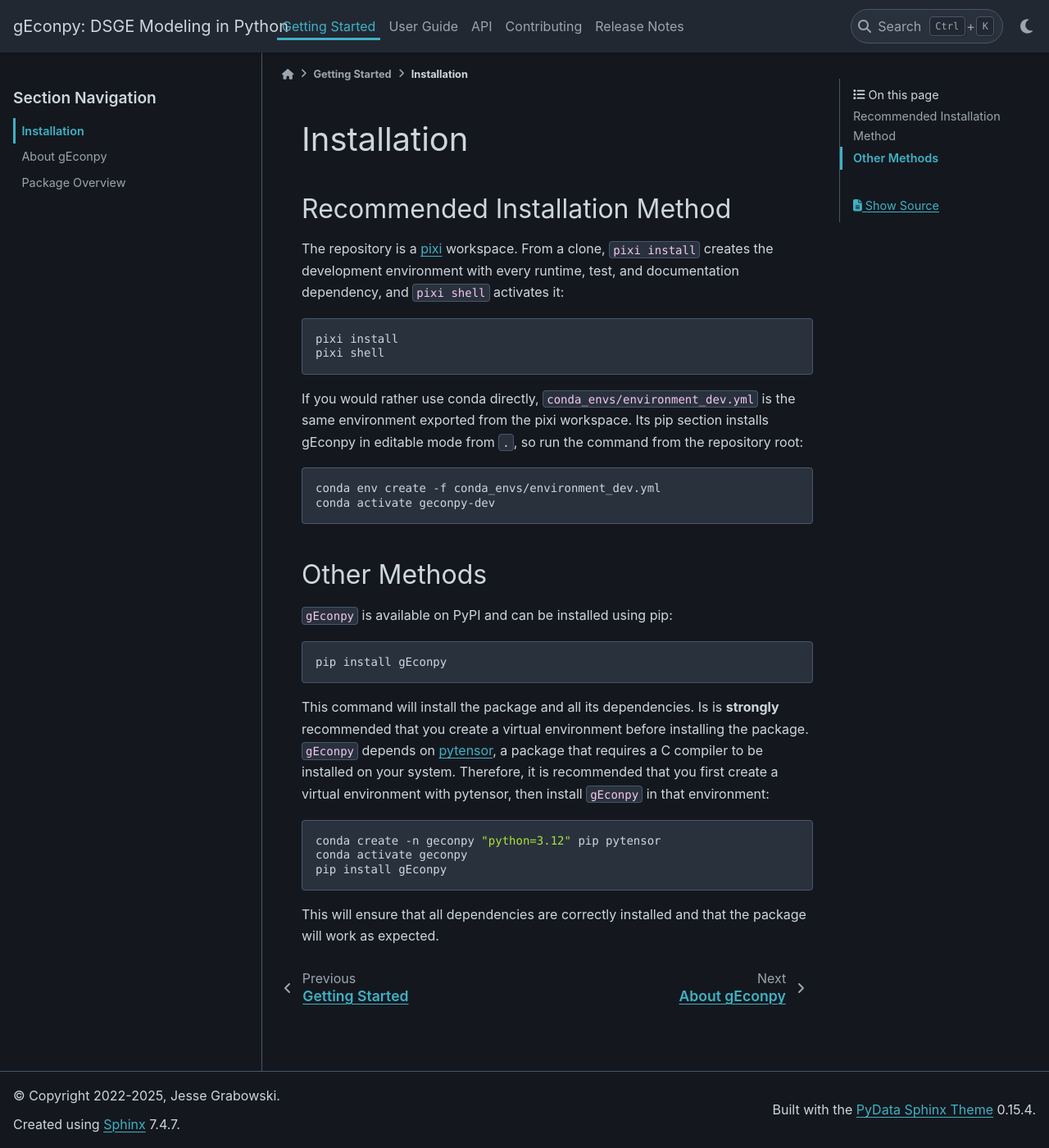
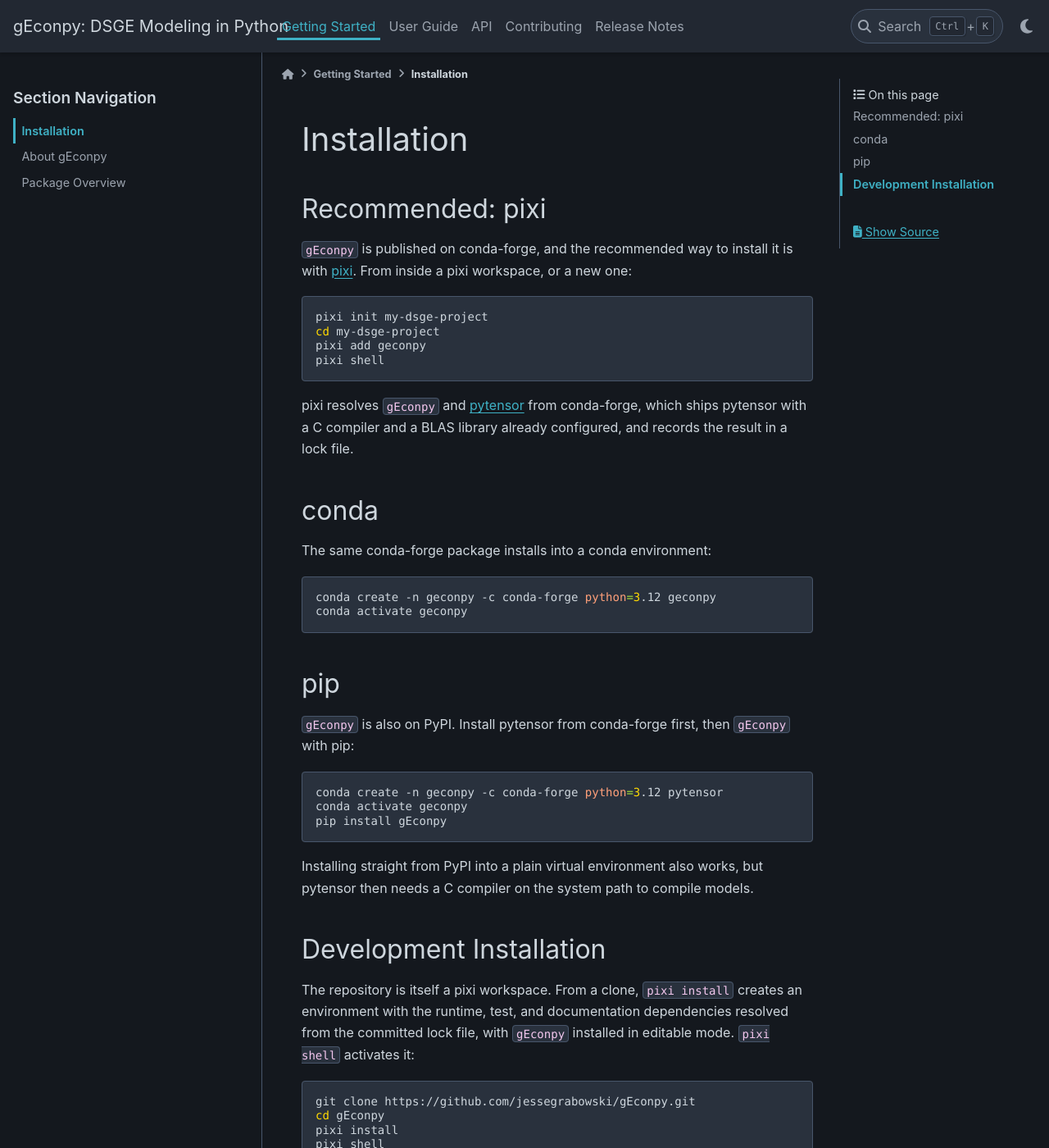
Before and after one commit to jessegrabowski/gEconpy, a Sphinx documentation site: the page built from docs/source/get_started/install.rst, in a window 1280 px wide and 1400 px high. Shown: the whole window at 82% size. Built offline with Sphinx 7.4.7 and the PyData theme 0.15.4, drawn with Linux system fonts in a browser that asks for light colours; pages that are not in the unit, such as notebooks, are missing from menus; the version number could not be read and is left out; some of the changed text lies outside the part shown.

Commit message:
Put pixi first on the install page

```diff
--- a/docs/source/get_started/install.rst
+++ b/docs/source/get_started/install.rst
@@ -1,45 +1,72 @@
 Installation
 ============
 
-
-Recommended Installation Method
-*******************************
-The repository is a `pixi <https://pixi.sh>`_ workspace. From a clone, ``pixi install`` creates the development
-environment with every runtime, test, and documentation dependency, and ``pixi shell`` activates it:
+Recommended: pixi
+*****************
+``gEconpy`` is published on conda-forge, and the recommended way to install it is with `pixi <https://pixi.sh>`_.
+From inside a pixi workspace, or a new one:
 
 .. code-block:: bash
 
+    pixi init my-dsge-project
+    cd my-dsge-project
+    pixi add geconpy
+    pixi shell
+
+pixi resolves ``gEconpy`` and `pytensor <https://pytensor.readthedocs.io/en/latest/>`_ from conda-forge, which ships
+pytensor with a C compiler and a BLAS library already configured, and records the result in a lock file.
+
+
+conda
+*****
+The same conda-forge package installs into a conda environment:
+
+.. code-block:: bash
+
+    conda create -n geconpy -c conda-forge python=3.12 geconpy
+    conda activate geconpy
+
+
+pip
+***
+``gEconpy`` is also on PyPI. Install pytensor from conda-forge first, then ``gEconpy`` with pip:
+
+.. code-block:: bash
+
+    conda create -n geconpy -c conda-forge python=3.12 pytensor
+    conda activate geconpy
+    pip install gEconpy
+
+Installing straight from PyPI into a plain virtual environment also works, but pytensor then needs a C compiler on the
+system path to compile models.
+
+
+Development Installation
+************************
+The repository is itself a pixi workspace. From a clone, ``pixi install`` creates an environment with the runtime,
+test, and documentation dependencies resolved from the committed lock file, with ``gEconpy`` installed in editable
+mode. ``pixi shell`` activates it:
+
+.. code-block:: bash
+
+    git clone https://github.com/jessegrabowski/gEconpy.git
+    cd gEconpy
     pixi install
     pixi shell
 
+The workspace defines tasks for the common jobs, which run without activating a shell:
+
+.. code-block:: bash
+
+    pixi run test                # the test suite, extra pytest arguments pass through
+    pixi run lint                # every pre-commit hook on every file
+    pixi run docs-build          # the documentation, into docs/build/html
+
 If you would rather use conda directly, ``conda_envs/environment_dev.yml`` is the same environment exported from the
-pixi workspace. Its pip section installs gEconpy in editable mode from ``.``, so run the command from the repository
-root:
+pixi workspace. Its pip section installs ``gEconpy`` in editable mode from ``.``, so run the command from the
+repository root:
 
 .. code-block:: bash
 
     conda env create -f conda_envs/environment_dev.yml
     conda activate geconpy-dev
-
-
-Other Methods
-*************
-``gEconpy`` is available on PyPI and can be installed using pip:
-
-.. code-block:: bash
-
-    pip install gEconpy
-
-This command will install the package and all its dependencies. Is is **strongly** recommended that you create a
-virtual environment before installing the package. ``gEconpy`` depends on `pytensor <https://pytensor.readthedocs.io/en/latest/>`_,
-a package that requires a C compiler to be installed on your system. Therefore, it is recommended that you first create a virtual environment with
-pytensor, then install ``gEconpy`` in that environment:
-
-.. code-block:: bash
-
-    conda create -n geconpy "python=3.12" pip pytensor
-    conda activate geconpy
-    pip install gEconpy
-
-
-This will ensure that all dependencies are correctly installed and that the package will work as expected.
--- a/docs/source/index.rst
+++ b/docs/source/index.rst
@@ -15,10 +15,14 @@
 
 Quick Setup
 ===========
-gEconpy is available on PyPi, and can be installed with pip:
+gEconpy is available on conda-forge and on PyPI:
 
 .. code-block:: bash
 
+    pixi add geconpy
+    # or
+    conda install -c conda-forge geconpy
+    # or
     pip install gEconpy
 
 
```
